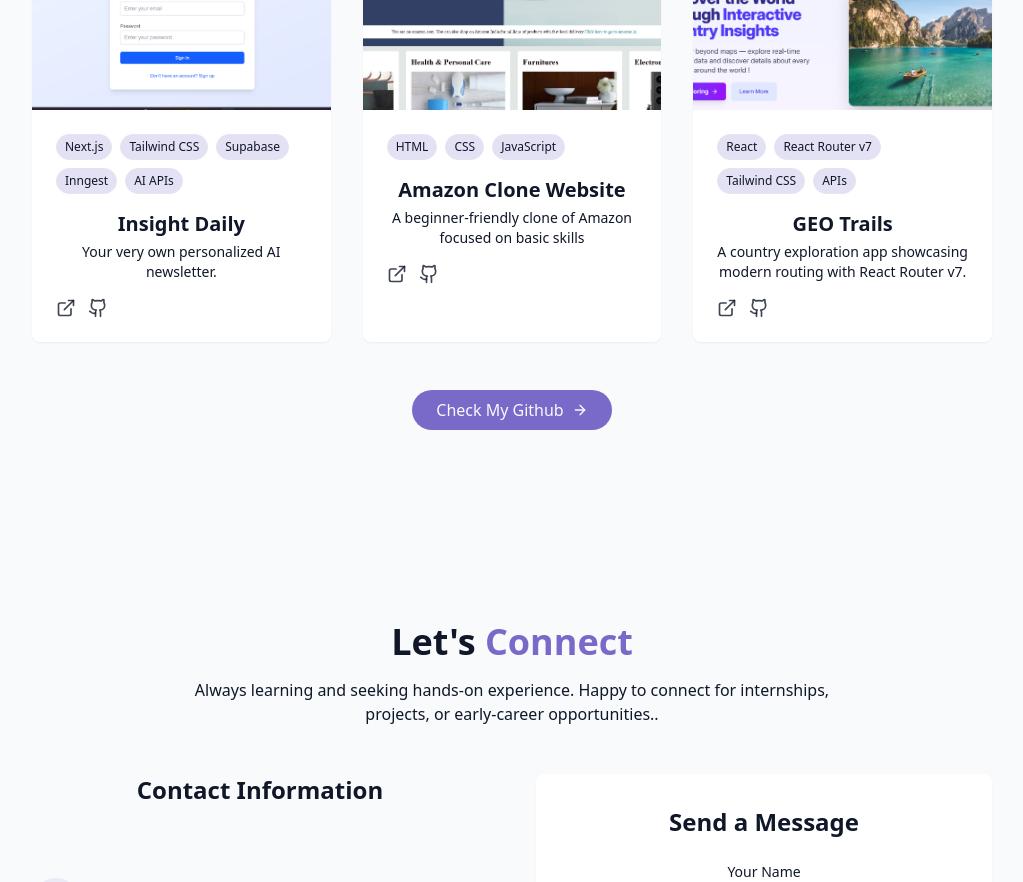
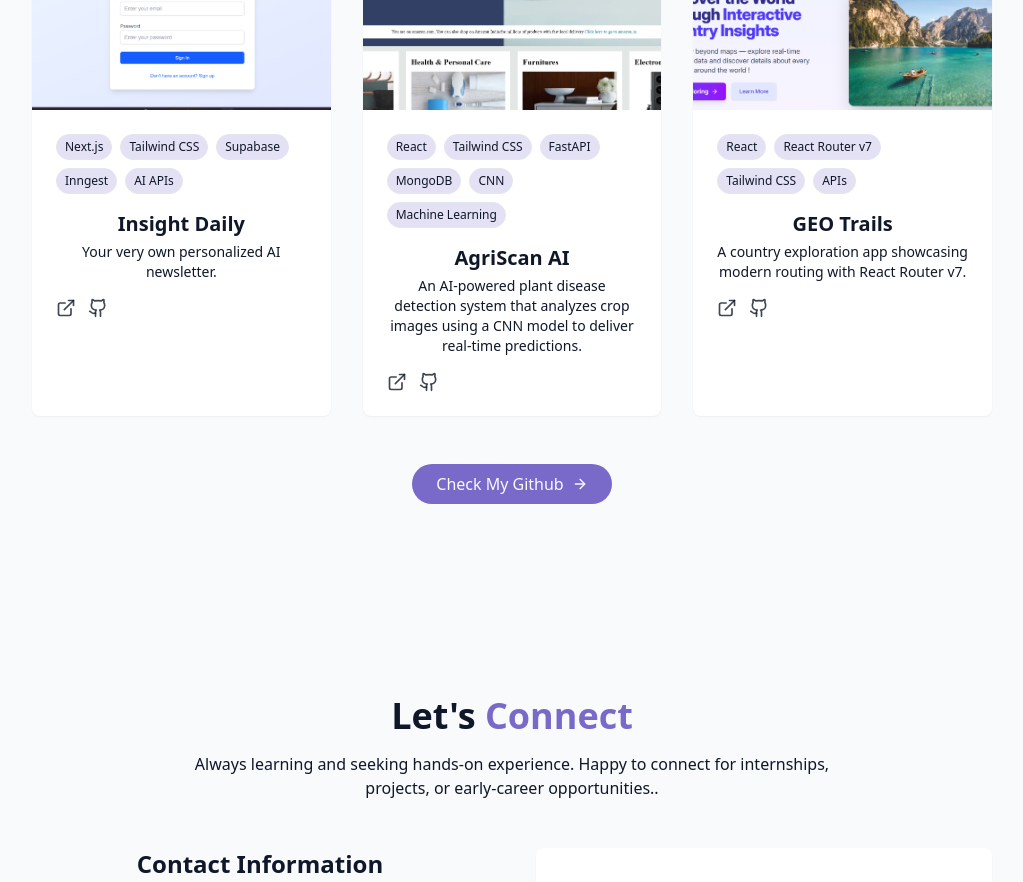
Before and after one commit to Shresth-013/shresth-portfolio, a React (Vite) app: page / in a window 1280 px wide. Shown: the part 2820-3702 px from the top of the page, without its empty margins (128-1151 px from the left). Built offline with nearby package versions, Linux system fonts and the light colour scheme.

Commit message:
Added AgriScan AI project

```diff
--- a/src/components/ProjectSection.jsx
+++ b/src/components/ProjectSection.jsx
@@ -12,11 +12,11 @@ const projects = [
     },
     {
         id: 2,
-        title: "Amazon Clone Website",
+        title: "AgriScan AI",
         description:
-            " A beginner-friendly clone of Amazon focused on basic skills ",
+            " An AI-powered plant disease detection system that analyzes crop images using a CNN model to deliver real-time predictions. ",
         image: "/projects/project2.png",
-        tags: ["HTML", "CSS", "JavaScript"],
+        tags: ["React", "Tailwind CSS", "FastAPI", "MongoDB", "CNN", "Machine Learning"],
         demoUrl: "#",
         githubUrl: "#",
     },
```
